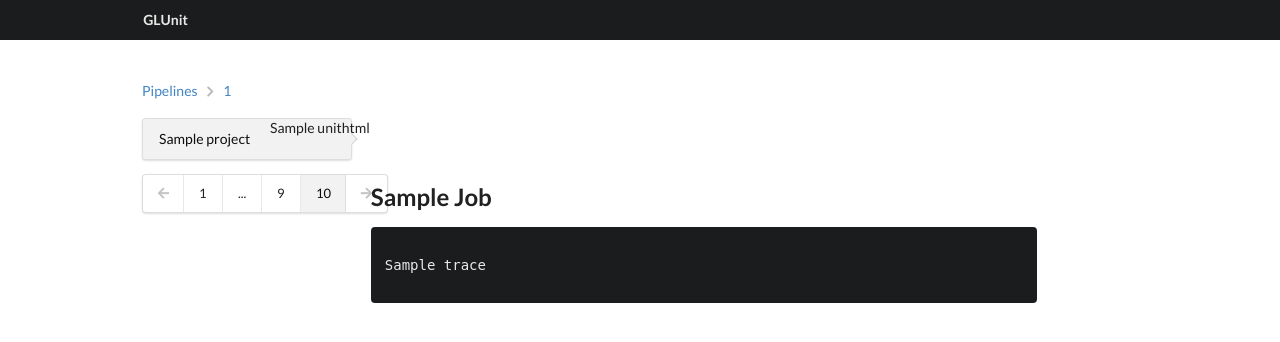
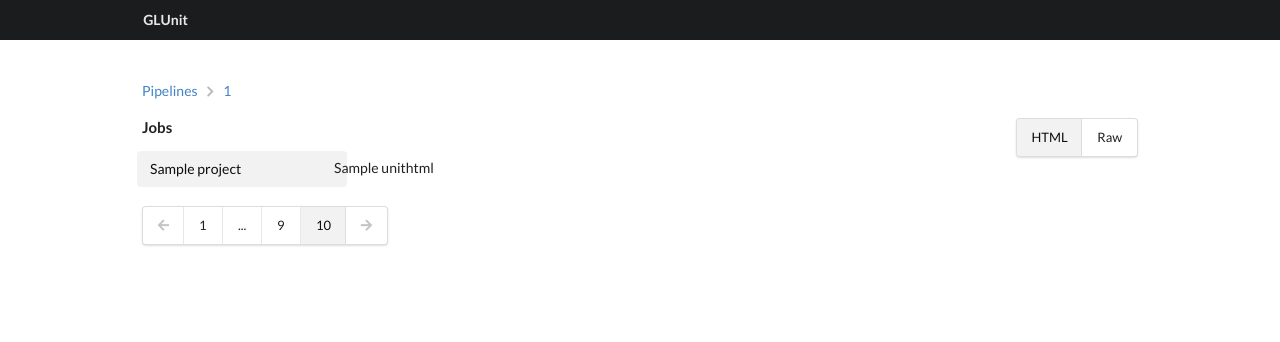
Before and after one commit to grimpy/glunit, a Flask app: template glunit/templates/pipeline.html in a window 1280 px wide. Shown: the top 342 px of the page. Run offline with Flask 2, Linux system fonts and the light colour scheme; the template is opened without the code that fills it: most values are stand-ins (such as "Sample title", 1, 10 or a date in 2020); some libraries are stand-ins or nearby versions.

Commit message:
imporve ui and bug fixes

```diff
--- a/glunit/app.py
+++ b/glunit/app.py
@@ -49,10 +49,10 @@ def pipeline(projectid, pipelineid):
     if unit:
         junit2html = app.config['junit2html']
         result = junit2html.parse_content(unit)
-        unithtml = junit2html.generate_html(result)
-    else:
-        conv = Ansi2HTMLConverter(dark_bg=False, inline=True, markup_lines=True)
-        ansi = gitlab.get_job_trace(projectid, jobid).decode('utf8')
-        trace = conv.convert(ansi, full=False, ensure_trailing_newline=True)
+        unithtml = junit2html.generate_html(result, embed=True)
+
+    conv = Ansi2HTMLConverter(dark_bg=False, inline=True, markup_lines=True)
+    ansi = gitlab.get_job_trace(projectid, jobid).decode('utf8')
+    trace = conv.convert(ansi, full=False, ensure_trailing_newline=True)
 
     return flask.render_template("pipeline.html", pipeline=pipeline, jobs=jobs, project=projectid, job=job, unithtml=unithtml, trace=trace)
--- a/glunit/templates/base.html
+++ b/glunit/templates/base.html
@@ -6,7 +6,8 @@
         <script src="https://cdnjs.cloudflare.com/ajax/libs/semantic-ui/2.2.9/semantic.min.js"></script>
         <script>
             $(document).ready(function(){
-                $('.menu .item').tab();
+                $('[name="job"]').tab();
+                $('[name="view"]').tab();
             });
         </script>
         <style>
--- a/glunit/templates/pipeline.html
+++ b/glunit/templates/pipeline.html
@@ -9,10 +9,11 @@
     </div><br><br>
 
     <div class="ui stackable grid">
-        <div class="two wide column">
-            <div class="ui vertical pointing menu">
+        <div class="three wide column">
+            <h4>Jobs</h4>
+            <div class="ui vertical secondary menu">
                 {% for jobitem in jobs.data %}
-                    <a class="item {{'active' if job.id == jobitem.id }}" href="?job={{jobitem.id}}">
+                    <a name="job" class="item {{'active' if job.id == jobitem.id }}" href="?job={{jobitem.id}}">
                         <i class="{{jobitem.status}} icon"></i>
                         {{jobitem.name}}
                     </a>
@@ -22,16 +23,29 @@
             {% include 'pagination.html' %}
         </div>
 
-        <div class="fourteen wide column">
-            {{unithtml|safe}}
-            {% if trace %}
-                <div class="ui basic segment container" style="margin-top:30px; width:80% !important">
-                    <h2>{{job.name|title}}</h2>
-                    <div class="ui inverted segment content">
-                        <pre><code>{{trace|safe}}</code></pre>
+        <div class="thirteen wide column">
+            <div class="ui compact small right floated menu">
+                {% if unithtml %}
+                    <a name="view" class="item active" data-tab="html-tab">HTML</a>
+                {% endif %}
+                <a name="view" class="item {{'active' if not unithtml }}" data-tab="raw-tab">Raw</a>
+            </div><br><br>
+
+            <div class="ui container" style="width:100% !important">
+                {% if unithtml %}
+                    <div class="ui tab active" data-tab="html-tab">
+                        {{unithtml|safe}}
+                    </div>
+                {% endif %}
+                <div class="ui tab {{'active' if not unithtml }}" data-tab="raw-tab">
+                    <div class="ui basic segment">
+                        <h2>{{job.name|title}}</h2>
+                        <div class="ui inverted segment content">
+                            <pre><code>{{trace|safe}}</code></pre>
+                        </div>
                     </div>
                 </div>
-            {% endif %}
+            </div>
         </div>
     </div>
 {% endblock %}
```
